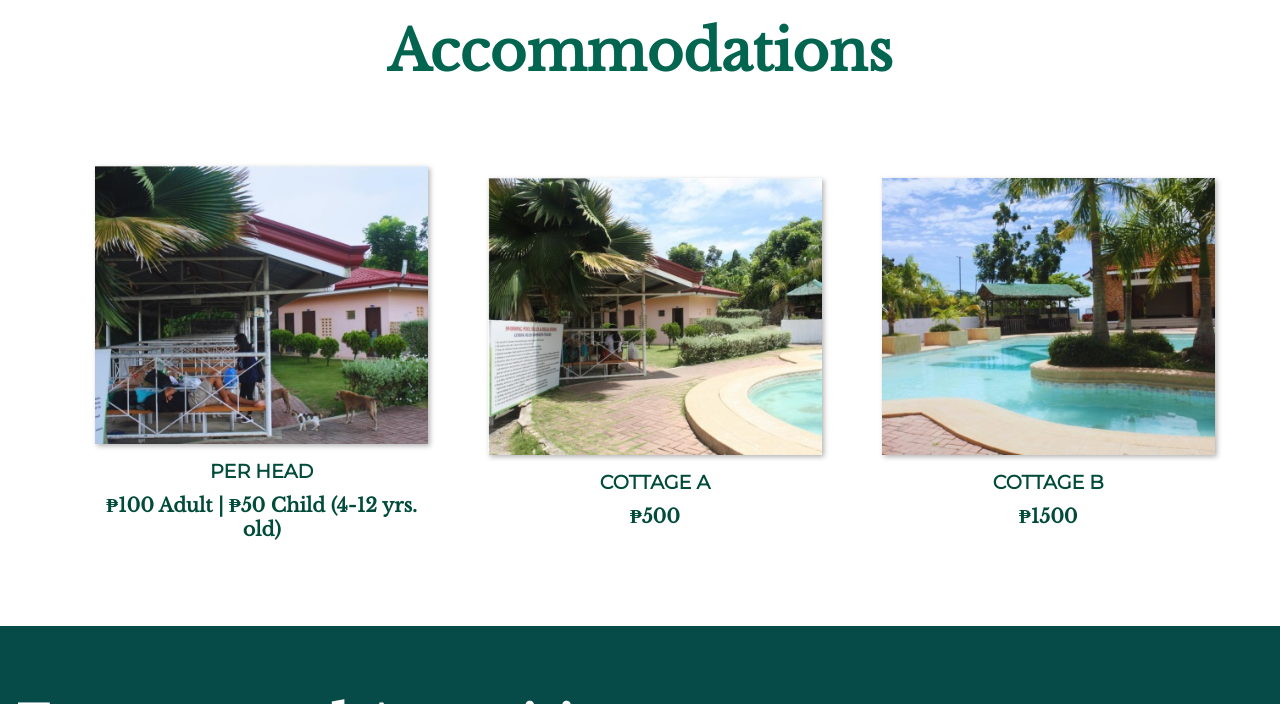
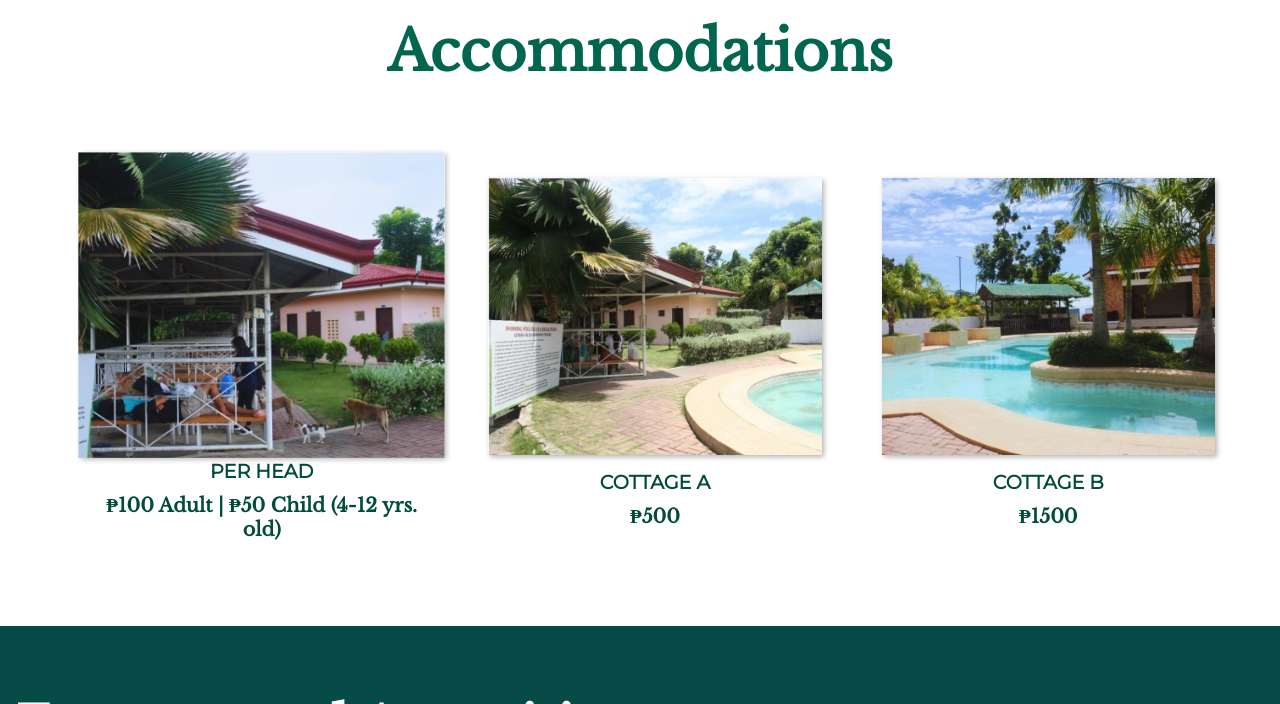
Before and after one commit to leon-herschel/Vista-Verde, a plain HTML site: page index.html in a window 1280 px wide. In both pictures the pointer is over the picture 261 px from the left and 2903 px from the top of the page. Shown: the part 2599-3303 px from the top of the page. Drawn offline with nearby package versions, Linux system fonts and the light colour scheme.

Commit message:
small fixes

```diff
--- a/style.css
+++ b/style.css
@@ -494,6 +494,11 @@ body {
   height: auto;
   margin-bottom: 10px;
   box-shadow: 2px 2px 5px rgba(0,0,0,0.3);
+  transition: all .5s ease-in-out;
+}
+
+.image-container:hover img{
+  transform: scale(1.1);
 }
 
 .image-description {
```
